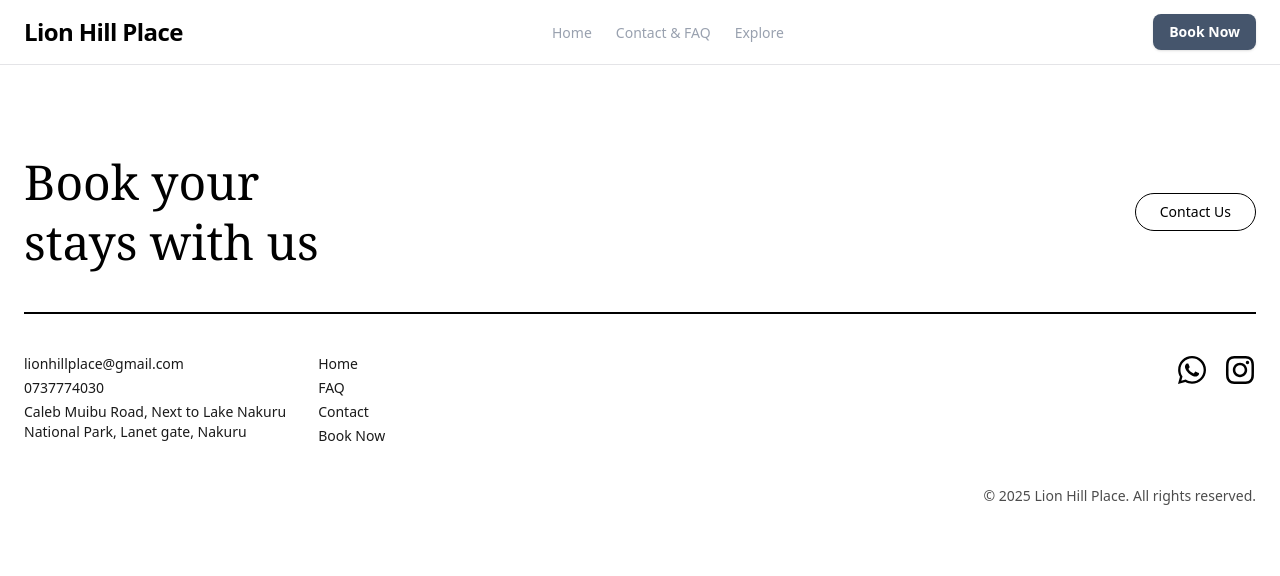
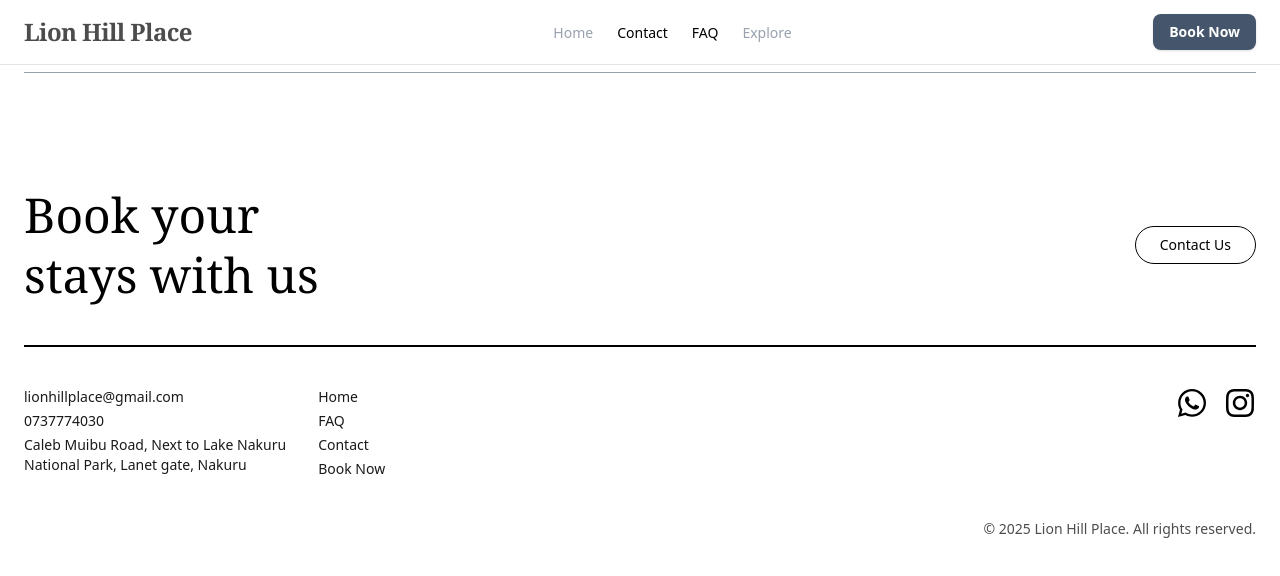
Before and after one commit to pacc-jean/bed-breakfast, a React (Vite) app in the folder lionhillplace/: page /contactfaq in a window 1280 px wide. Shown: the top 576 px of the page. Built offline with nearby package versions, Linux system fonts and the light colour scheme.

Commit message:
navigation updates

```diff
--- a/lionhillplace/src/components/layout/Footer.tsx
+++ b/lionhillplace/src/components/layout/Footer.tsx
@@ -3,14 +3,15 @@ import { FaWhatsapp, FaInstagram } from "react-icons/fa";
 
 const footerNavItems = [
   { label: "Home", to: "/" },
-  { label: "FAQ", to: "/faq" },
-  { label: "Contact", to: "/contact" },
+  { label: "FAQ", to: "/contactfaq#faq" },
+  { label: "Contact", to: "/contactfaq#contact" },
   { label: "Book Now", to: "/book" },
 ];
 
 function Footer() {
   return (
-    <footer className="mt-32 mb-12 px-4 sm:px-6 py-6 text-sm text-black">
+    <footer className="mt-12 mb-12 px-4 sm:px-6 py-6 text-sm text-black">
+      <hr className="border-gray-400 mb-28 mx-auto" />
       <div className="mx-auto max-w-7xl space-y-10">
         {/* Top: CTA Section */}
         <div className="flex flex-col md:flex-row md:items-center md:justify-between">
@@ -60,7 +61,7 @@ function Footer() {
           {/* Socials */}
           <div className="flex gap-4 mt-6 md:mt-0 md:ml-auto">
             <a
-              href="https://wa.me/254737774030"
+              href="https://wa.me/254722774029"
               target="_blank"
               rel="noopener noreferrer"
               aria-label="WhatsApp"
@@ -69,7 +70,7 @@ function Footer() {
               <FaWhatsapp className="w-8 h-8" />
             </a>
             <a
-              href="https://instagram.com/lionhillplace"
+              href="https://instagram.com/lion_hill_place"
               target="_blank"
               rel="noopener noreferrer"
               aria-label="Instagram"
--- /dev/null
+++ b/lionhillplace/src/components/layout/MobileTopNav.tsx
@@ -0,0 +1,40 @@
+import { Link, useLocation } from "react-router-dom";
+import { TbSmartHome, TbMessage2Question, TbBookmarks } from "react-icons/tb";
+import { RxQuestionMarkCircled } from "react-icons/rx";
+
+const navItems = [
+  { label: "Home", to: "/", icon: TbSmartHome },
+  { label: "Contact & FAQ", to: "/contactfaq", icon: TbMessage2Question },
+  { label: "Explore", to: "/explore", icon: RxQuestionMarkCircled },
+  { label: "Book", to: "/book", icon: TbBookmarks },
+];
+
+export default function MobileTopNav() {
+  const location = useLocation();
+
+  return (
+    <nav className="fixed top-4 left-1/2 -translate-x-1/2 z-50 bg-black/20 backdrop-blur-md border border-white/70 shadow-md rounded-full px-4 py-2 flex justify-between items-center w-[90%] max-w-md md:hidden">
+      {navItems.map(({ label, to, icon: Icon }) => {
+        const isActive = location.pathname === to.split("#")[0];
+
+        return (
+          <Link
+            key={label}
+            to={to}
+            className="px-3 relative flex items-center justify-center"
+          >
+            <div
+              className={`w-10 h-10 flex items-center justify-center rounded-full transition-all duration-200 ${
+                isActive
+                  ? "bg-blue-100 text-blue-600 ring-2 ring-blue-400"
+                  : "text-gray-900"
+              }`}
+            >
+              <Icon size={22} />
+            </div>
+          </Link>
+        );
+      })}
+    </nav>
+  );
+}
--- a/lionhillplace/src/components/layout/Navbar.tsx
+++ b/lionhillplace/src/components/layout/Navbar.tsx
@@ -2,7 +2,8 @@ import { NavLink } from "react-router-dom";
 
 const navItems = [
   { label: "Home", to: "/" },
-  { label: "Contact & FAQ", to: "/contact" },
+  { label: "Contact", to: "/contactfaq#contact" },
+  { label: "FAQ", to: "/contactfaq#faq" },
   { label: "Explore", to: "/explore" },
 ];
 
@@ -14,7 +15,7 @@ function Navbar() {
           {/* Brand */}
           <NavLink
             to="/"
-            className="font-extrabold text-2xl tracking-tight text-black"
+            className="font-extrabold font-serif text-2xl tracking-tight text-black/70"
           >
             Lion Hill Place
           </NavLink>
```
